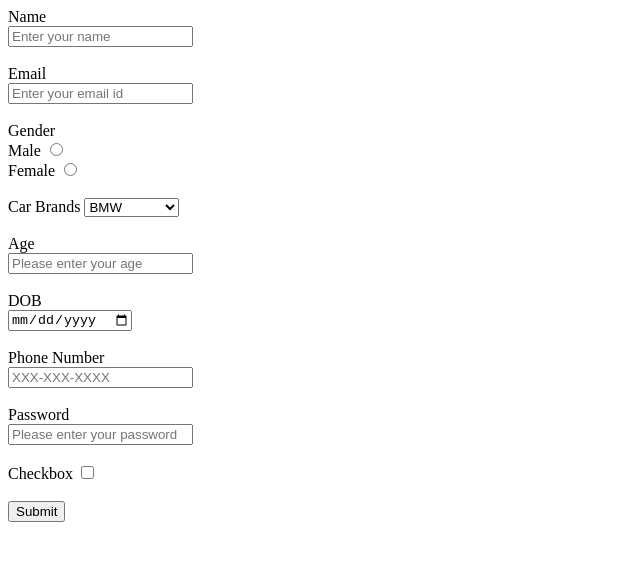
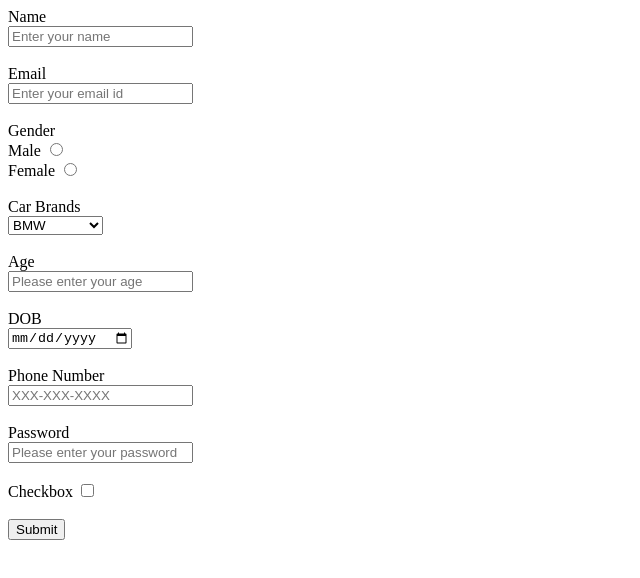
Before and after one commit to acciojob/signup-form-car-shubham1upadhyay, a website: page main.html in a window 1280 px wide. Shown: the whole page, without its empty margins (0-640 px from the left). Drawn offline with Linux system fonts and the light colour scheme.

Commit message:
created a submission

```diff
--- a/main.html
+++ b/main.html
@@ -19,8 +19,8 @@
  Male <input type="radio" id="gender_m" name="gender" required><br/>
  Female <input type="radio" id="gender_f" name="gender" required> <br/><br/>
 
- <label for="cars">Car Brands</label>
- <select name="cars" style="width:95px;">
+ <label for="cars">Car Brands</label><br/>
+ <select name="cars" id="cars" style="width:95px;">
   <option id="cars" value="bmw">BMW</option>
   <option id="cars" value="audi">Audi</option>
   <option id="cars" value="mercedez">Mercedez</option>
```
